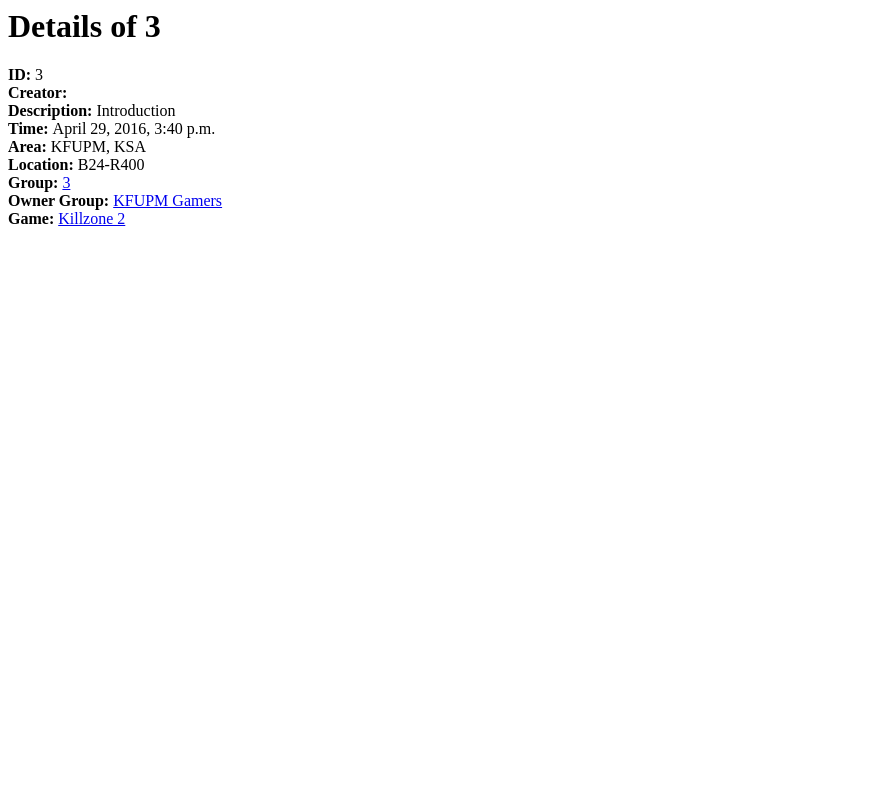
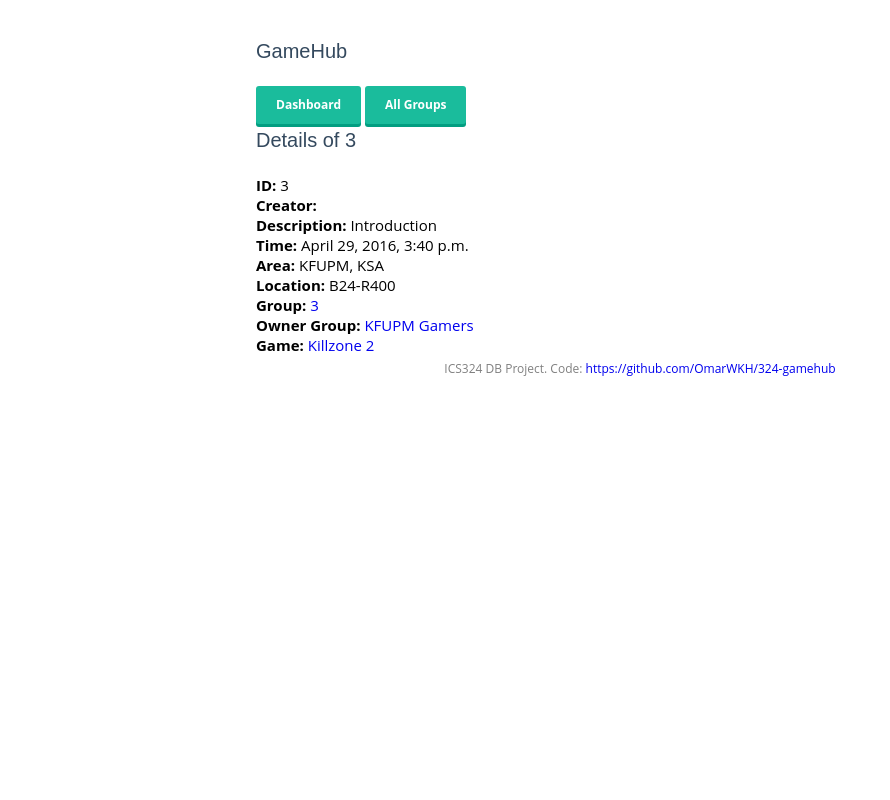
Before and after one commit to OmarWKH/324-gamehub, a Django app: page /groups/instance/3 in a window 1280 px wide. Shown: the whole page, without its empty margins (0-890 px from the left). Run offline with Django 3.2, Linux system fonts and the light colour scheme; data comes from the database, SQL or seed files in the repository; both versions use the stored data as it was after the commit; parts of the project's set-up code (start-up, migrations or seed data) failed here and were passed over; some libraries are stand-ins or nearby versions.

Commit message:
style updates (still not done)

```diff
--- a/GameHub/templates/base.html
+++ b/GameHub/templates/base.html
@@ -44,34 +44,43 @@
 {#		list-style-type: none;#}
 {#		}#}
 {##}
+
+{#	p a {#}
+{#		float: left;#}
+{#		margin: 0 23px 40px 0;#}
+{#		}#}
+
 	body {
 		background: #ffffff;
 		color: #00000;
 		font-family: 'Open Sans', sans-serif;
-		font-size: 18px;
+		font-size: 15px;
 		font-weight: normal;
+		margin: 40px auto;
+		width: 60%;
 		}
 
 	h1 {
 		color: #34495e;
 		font-family: 'Asap', sans-serif;
-		font-size: 18px;
+		font-size: 20px;
 		font-weight: normal;
 		margin: 0 23px 23px 0;
 		}
-{##}
-{#	article {#}
-{#		width: 900px;#}
-{#		margin: 0 auto;#}
-{#		padding-top: 50px;#}
-{#		}#}
-{##}
-{#	p a {#}
-{#		float: left;#}
-{#		margin: 0 23px 40px 0;#}
-{#		}#}
+
+	footer {
+		font-size: 12px;
+		color: grey;
+		padding: 5px;
+		text-align: center
+		}
+
+	nav {
+	    margin-bottom: 5px;
+	}
 
 	/* Use the Following CSS Code for Button1*/
+
 	.button1:link {
 		padding: 13px 20px;
 		background-color: #1abc9c;
@@ -193,7 +202,7 @@
 		box-shadow: 0px 3px 0px 0px #7bad46;
 		}
 
-		ol {
+	ol {
 	    counter-reset: li; /* Initiate a counter */
 	    list-style: none; /* Remove default numbering */
 	    *list-style: decimal; /* Keep using default numbering for IE6/7 */
@@ -206,26 +215,6 @@
 	ol ol {
 	    margin: 0 0 0 2em; /* Add some left margin for inner lists */
 	}
-	body{
-					margin: 40px auto;
-					width: 800px;
-				}
-
-				/* -------------------------------------- */
-
-				ol{
-					counter-reset: li;
-					list-style: none;
-					*list-style: decimal;
-					font: 15px 'trebuchet MS', 'lucida sans';
-					padding: 0;
-					margin-bottom: 4em;
-					text-shadow: 0 1px 0 rgba(255,255,255,.5);
-				}
-
-				ol ol{
-					margin: 0 0 0 2em;
-				}
 
 				/* -------------------------------------- */
 
@@ -555,21 +544,21 @@
 	</style>
 
 	<!-- jQuery -->
-{#	<script src="https://ajax.googleapis.com/ajax/libs/jquery/2.2.2/jquery.min.js"></script>#}
+	<script src="https://ajax.googleapis.com/ajax/libs/jquery/2.2.2/jquery.min.js"></script>
 </head>
 
 <body>
 	<header>
-		{% block header %}<h1>Header block</h1>{% endblock %}
+		{% block header %}<h1>GameHub</h1>{% endblock %}
 	</header>
 	<nav>
-		{% block nav %}Navigation block{% endblock %}
+		{% block nav %}<a class='button1' href='{% url 'userpage:dashboard' %}'>Dashboard</a>{% endblock %}
 	</nav>
 	<main>
 		{% block content %}Main block | Override me :D{% endblock %}
 	</main>
 	<footer>
-		{% block footer %}Footer block{% endblock %}
+		{% block footer %}ICS324 DB Project. Code: <a href='https://github.com/OmarWKH/324-gamehub'>https://github.com/OmarWKH/324-gamehub</a>{% endblock %}
 	</footer>
 </body>
 
--- a/GameHub/templates/gametest/base.html
+++ b/GameHub/templates/gametest/base.html
@@ -3,5 +3,6 @@
 {% block title %}Games Directory{% endblock %}
 
 {% block nav %}
-<a href='{% url 'gametest:games_list' %}'>See all games</a>
+{{ block.super }}
+<a class='button1' href='{% url 'gametest:games_list' %}'>All Games</a>
 {% endblock %}
--- a/GameHub/templates/groups/base.html
+++ b/GameHub/templates/groups/base.html
@@ -3,8 +3,6 @@
 {% block title %}Groups{% endblock %}
 
 {% block nav %}
-<a href='{% url 'groups:index' %}'>See all groups</a>
+{{ block.super }}
+<a class='button1' href='{% url 'groups:index' %}'>All Groups</a>
 {% endblock %}
-
-{% block header %}{% endblock %}
-{% block footer %}{% endblock %}
--- a/GameHub/templates/groups/blogpost_detail.html
+++ b/GameHub/templates/groups/blogpost_detail.html
@@ -1,3 +1,6 @@
+{% extends "groups/base.html" %}
+
+{% block content %}
 <h1>Details of {{ blogpost.pk}}</h1>
 
 <b>User: </b> {{ blogpost.user }}
@@ -8,3 +11,4 @@
 <br>
 <b>Text: </b><br>{{ blogpost.text | linebreaksbr }}
 <br>
+{% endblock %}
--- a/GameHub/templates/groups/instance_detail.html
+++ b/GameHub/templates/groups/instance_detail.html
@@ -1,3 +1,6 @@
+{% extends "groups/base.html" %}
+
+{% block content %}
 <h1>Details of {{ instances.instance }}</h1>
 
 <b>ID: </b> {{ instances.instance.pk }}
@@ -17,3 +20,4 @@
 <b>Owner Group: </b><a href="{% url 'groups:detail' instances.group.pk %}">{{ instances.group.name }}</a>
 <br>
 <b>Game: </b><a href="{% url 'gametest:game_details' instances.game.pk %}">{{ instances.game.name }}</a>
+{% endblock %}
--- a/GameHub/templates/userpage/index.html
+++ b/GameHub/templates/userpage/index.html
@@ -1,4 +1,4 @@
-{% extends "groups/base.html" %}
+{% extends "base.html" %}
 
 {% block content %}
 <h1>Info About {{ uname }}</h1>
```
Also changed, not shown: GameHub/templates/userpage/dashboard.html (+8 -5 lines), db.sqlite3.
